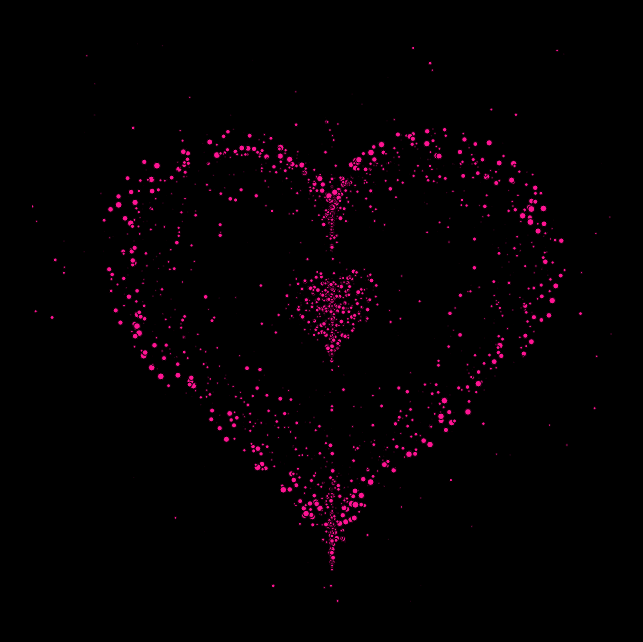
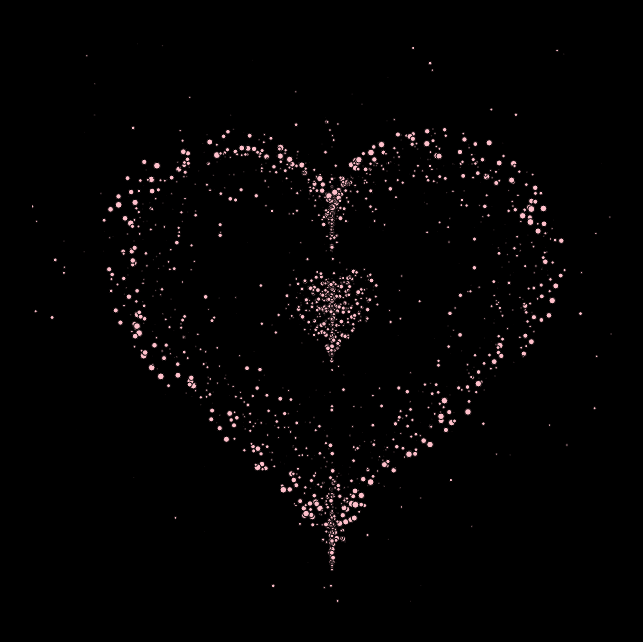
Before and after one commit to yh020610/code1, a plain HTML site: page index.html in a window 1280 px wide. Shown: the whole page, without its empty margins (308-951 px from the left). Drawn offline with Linux system fonts and the light colour scheme.

Commit message:
Update index.html

```diff
--- a/index.html
+++ b/index.html
@@ -98,7 +98,7 @@
 
   context.moveTo(0, 0);
 
-  context.fillStyle = 'deeppink'
+  context.fillStyle = 'pink'
 
 
 
```
